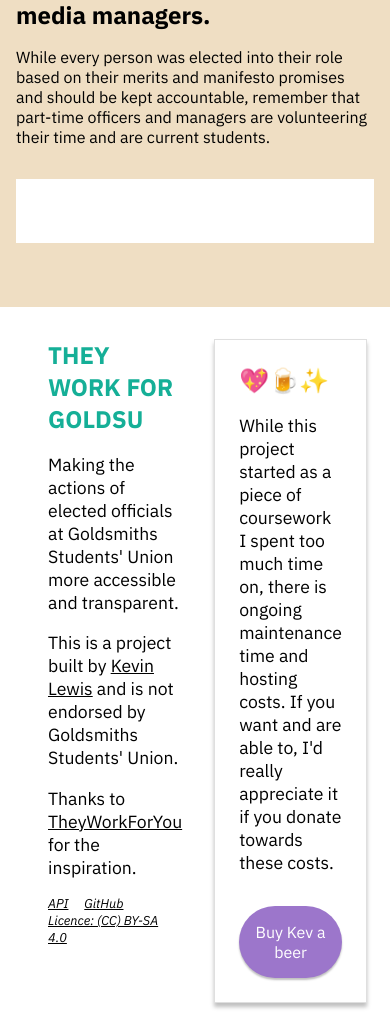
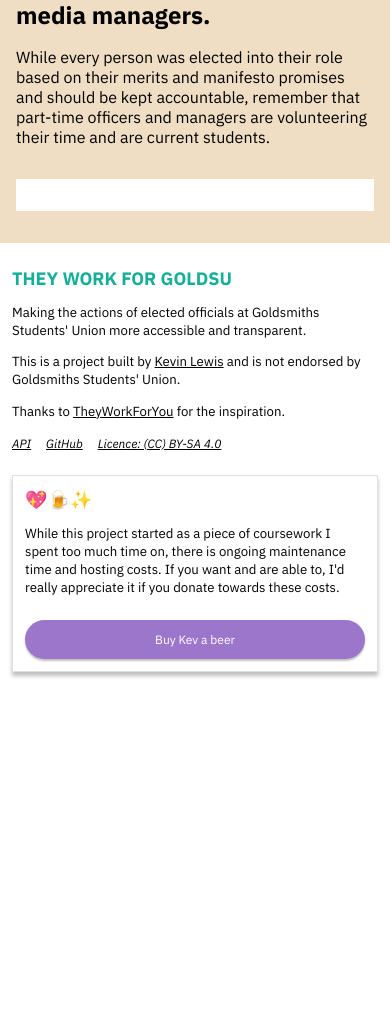
Before and after one commit to phazonoverload/theyworkforgoldsu, a Flask app: page /people in a window 390 px wide. Shown: the part 342-1377 px from the top of the page. After the commit the page ends 1020 px from the top, so only its background shows below. Run offline with Flask 2, Linux system fonts and the light colour scheme; data that the repository does not hold is empty; some libraries are stand-ins or nearby versions.

Commit message:
Homepage, footer responsive

```diff
--- a/app/static/_box.scss
+++ b/app/static/_box.scss
@@ -7,4 +7,10 @@
     font-size: 2em;
     margin-bottom: 1em;
   }
+  @media screen and (max-width: $break-mid) {
+    padding: 1em;
+    h2.box-title {
+      font-size: 1.5em;
+    }
+  }
 }
--- a/app/static/_footer.scss
+++ b/app/static/_footer.scss
@@ -43,4 +43,19 @@
       font-style: italic;
     }
   }
+  @media screen and (max-width: $break-mid) {
+    padding: 2em 0;
+    margin-top: 2em;
+    font-size: 0.75em;
+    .grid {
+      grid-template-columns: 1fr;
+      grid-row-gap: 2em;
+    }
+    .donate {
+      padding: 1em;
+    }
+    .links {
+      font-size: inherit;
+    }
+  }
 }
--- a/app/static/_home.scss
+++ b/app/static/_home.scss
@@ -47,7 +47,7 @@
       }
     }
     .meta {
-      padding: 1em;
+      display: none;
     }
   }
 }
@@ -64,4 +64,7 @@
   text-transform: uppercase;
   font-weight: bold;
   text-decoration: none;
+  @media screen and (max-width: $break-mid) {
+    font-size: 0.75em;
+  }
 }
--- a/app/static/_user-listing.scss
+++ b/app/static/_user-listing.scss
@@ -39,4 +39,9 @@
       margin-left: 1.5em;
     }
   }
+  @media screen and (max-width: $break-mid) {
+    .grid {
+      grid-template-columns: 1fr 1fr;
+    }
+  }
 }
--- a/app/static/style.css
+++ b/app/static/style.css
@@ -42,6 +42,15 @@
 .box h2.box-title {
   font-size: 2em;
   margin-bottom: 1em;
+}
+
+@media screen and (max-width: 900px) {
+  .box {
+    padding: 1em;
+  }
+  .box h2.box-title {
+    font-size: 1.5em;
+  }
 }
 
 .flashes {
@@ -236,6 +245,24 @@
   font-style: italic;
 }
 
+@media screen and (max-width: 900px) {
+  footer {
+    padding: 2em 0;
+    margin-top: 2em;
+    font-size: 0.75em;
+  }
+  footer .grid {
+    grid-template-columns: 1fr;
+    grid-row-gap: 2em;
+  }
+  footer .donate {
+    padding: 1em;
+  }
+  footer .links {
+    font-size: inherit;
+  }
+}
+
 .hero {
   margin-bottom: 2em;
   margin-top: 2em;
@@ -370,6 +397,12 @@
   margin-left: 1.5em;
 }
 
+@media screen and (max-width: 900px) {
+  .users-list .grid {
+    grid-template-columns: 1fr 1fr;
+  }
+}
+
 ul.promises,
 ul.updates {
   list-style-type: none;
@@ -480,7 +513,7 @@
     font-size: 2em;
   }
   .jumbotron .meta {
-    padding: 1em;
+    display: none;
   }
 }
 
@@ -496,6 +529,12 @@
   text-transform: uppercase;
   font-weight: bold;
   text-decoration: none;
+}
+
+@media screen and (max-width: 900px) {
+  .home.users-list a.more {
+    font-size: 0.75em;
+  }
 }
 
 .officer.hero {
```
Also changed, not shown: 1 other file.
